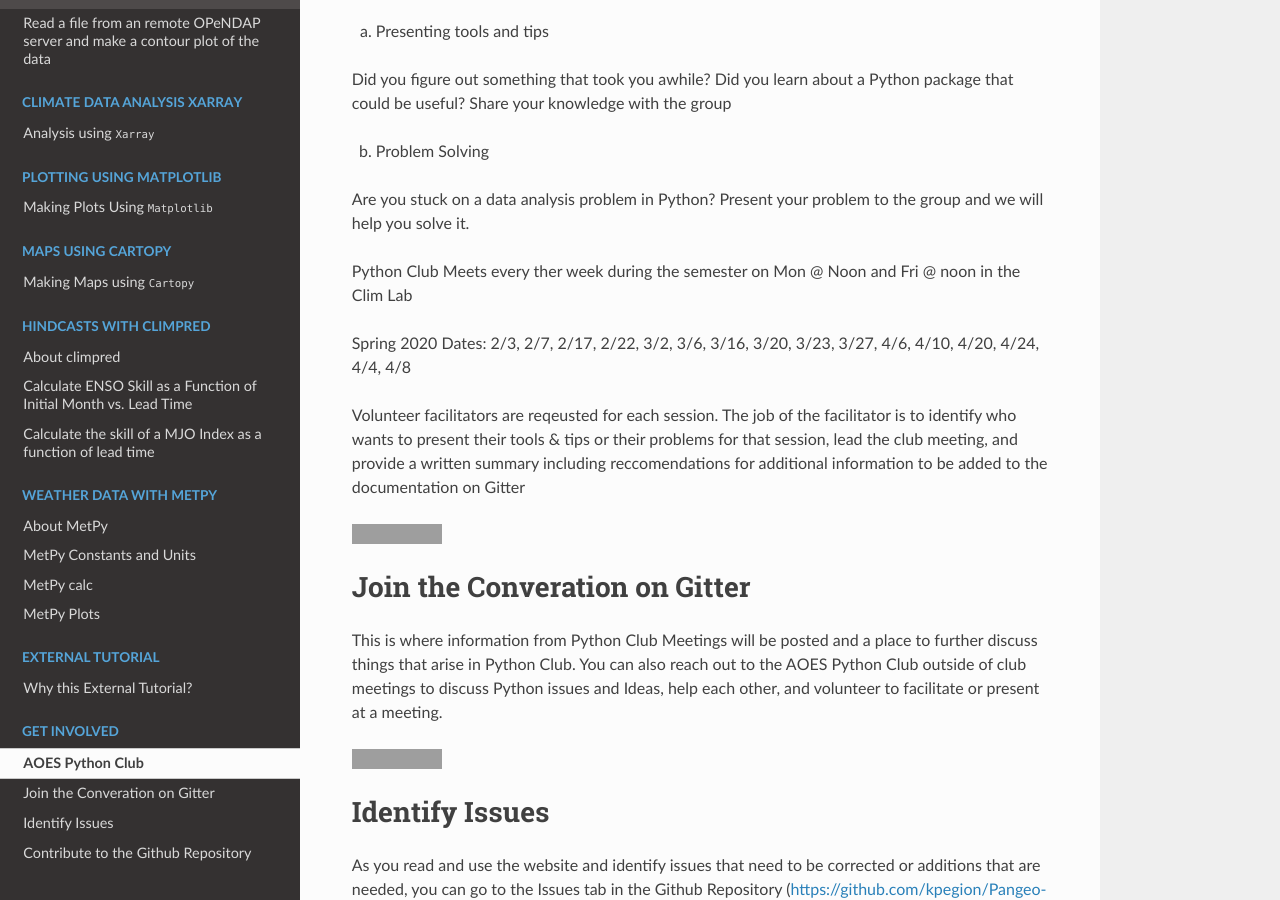
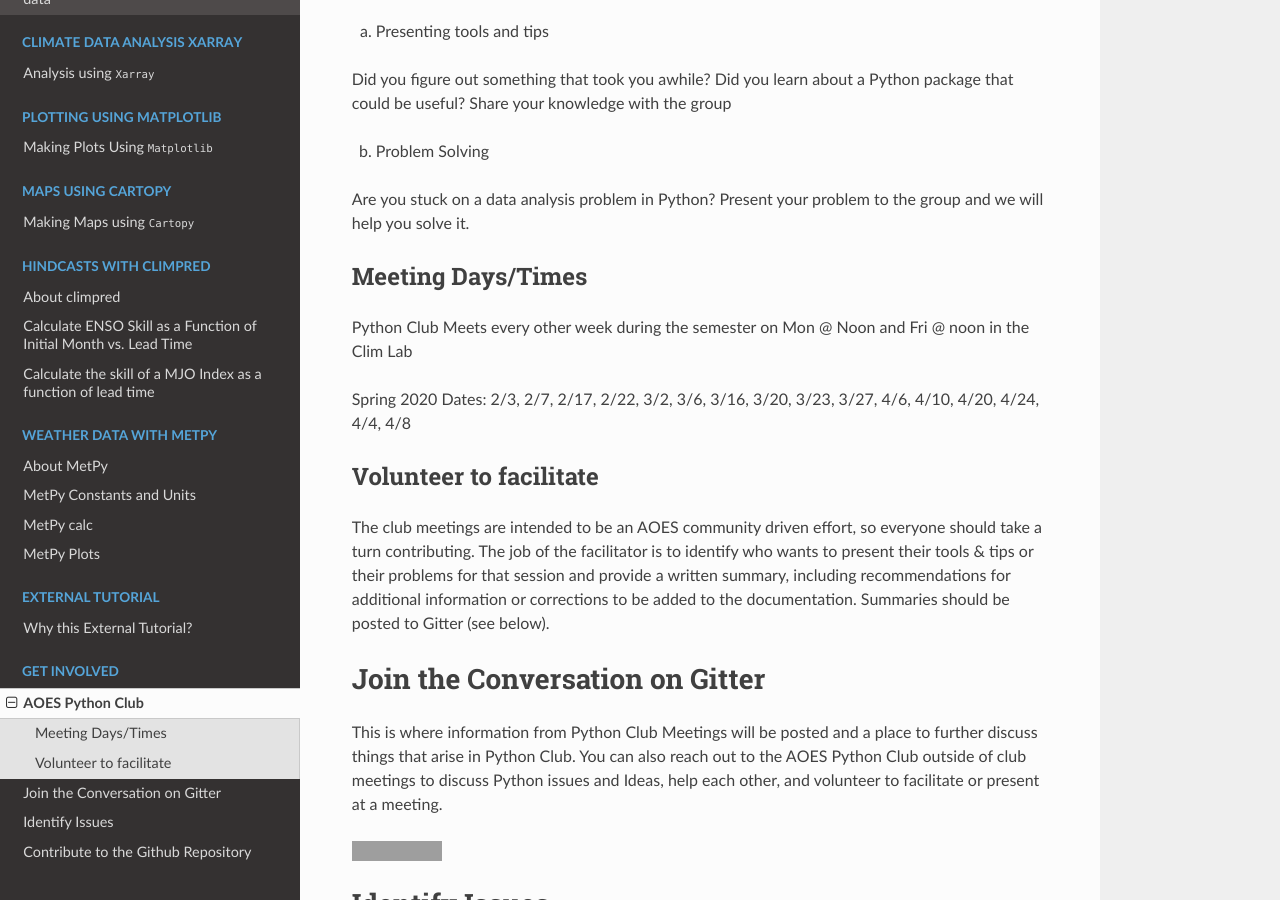
Before and after one commit to kpegion/Pangeo-at-AOES, a Sphinx documentation site: the page built from docs/source/get-involved.rst, in a window 1280 px wide and 900 px high, scrolled down 260 px. Built offline with Sphinx 7.4.7 and the Read the Docs theme 2.0.0, drawn with Linux system fonts in a browser that asks for light colours; some of the changed text lies outside the part shown; grey boxes are pictures that could not be loaded.

Commit message:
update get involved

```diff
--- a/docs/source/get-involved.rst
+++ b/docs/source/get-involved.rst
@@ -13,18 +13,18 @@ b) Problem Solving
 
 Are you stuck on a data analysis problem in Python?  Present your problem to the group and we will help you solve it.
 
-Python Club Meets every ther week during the semester on Mon @ Noon and Fri @ noon in the Clim Lab
+Meeting Days/Times
+*******************
+
+Python Club Meets every other week during the semester on Mon @ Noon and Fri @ noon in the Clim Lab
 
 Spring 2020 Dates: 2/3, 2/7, 2/17, 2/22, 3/2, 3/6, 3/16, 3/20, 3/23, 3/27, 4/6, 4/10, 4/20, 4/24, 4/4, 4/8
 
-Volunteer facilitators are reqeusted for each session. The job of the facilitator is to identify who wants to present their tools & tips or their problems for that session, lead the club meeting, and provide a written summary including  reccomendations for additional information to be added to the documentation on Gitter
+Volunteer to facilitate
+************************
+The club meetings are intended to be an AOES community driven effort, so everyone should take a turn contributing.  The job of the facilitator is to identify who wants to present their tools & tips or their problems for that session and provide a written summary, including recommendations for additional information or corrections to be added to the documentation.  Summaries should be posted to Gitter (see below).
 
-.. image:: https://badges.gitter.im/Pangeo-at-AOES/community.svg
-   :alt: Join the chat at https://gitter.im/Pangeo-at-AOES/community
-   :target: https://gitter.im/Pangeo-at-AOES/community?utm_source=badge&utm_medium=badge&utm_campaign=pr-badge&utm_content=badge
-
-
-Join the Converation on Gitter
+Join the Conversation on Gitter
 ###############################
 
 This is where information from Python Club Meetings will be posted and a place to further discuss things that arise in Python Club.  You can also reach out to the AOES Python Club outside of club meetings to discuss Python issues and Ideas, help each other, and volunteer to facilitate or present at a meeting.
@@ -90,3 +90,7 @@ Here is what you need to do:
    https://github.com/kpegion/Pangeo-at-AOES
    Click on Pull requests and create a new one with your branch.
    This will notify me that you have additions or updates for the repository.
+
+.. note:: Need help to Contribute?
+   Want to contribute to the repository, but feeling unsure about it?  Contriibutions from all of AOES are welcome!
+   Contact Kathy and I will help you get started as a contributor.
```
